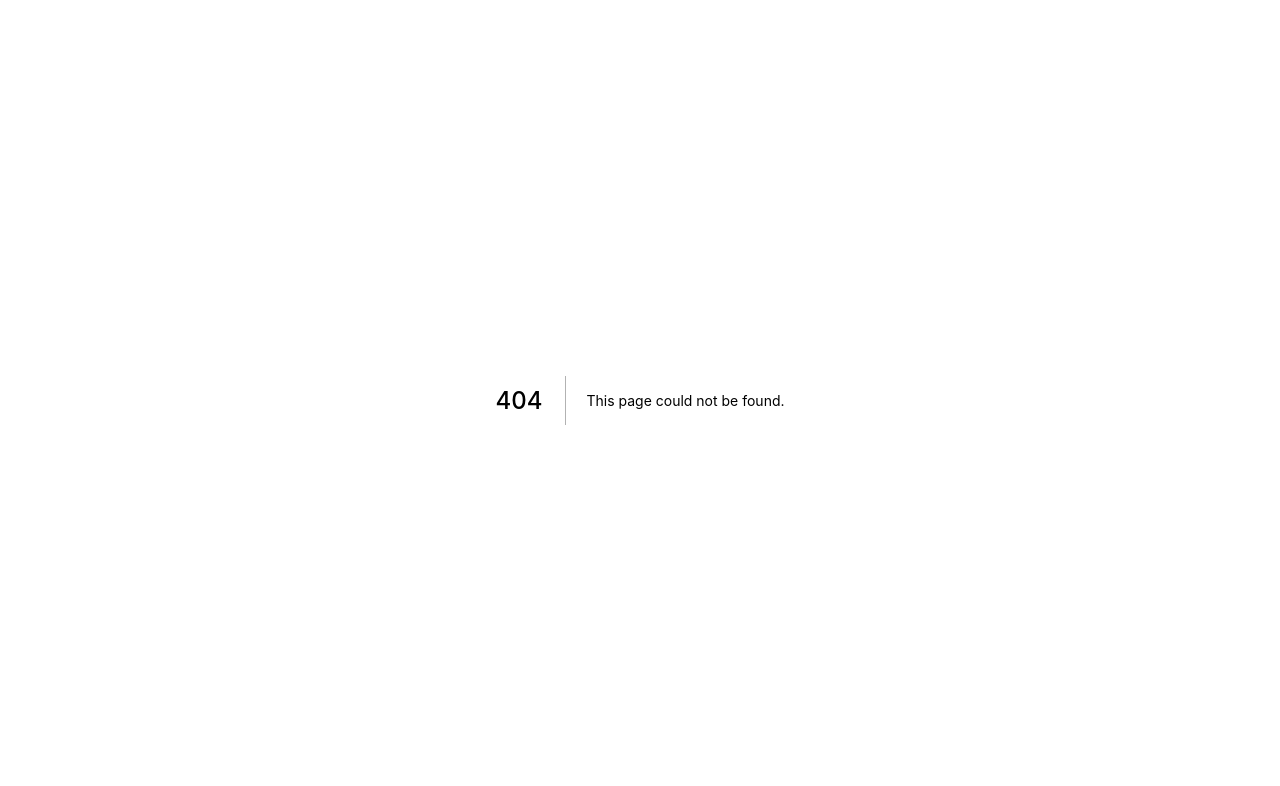
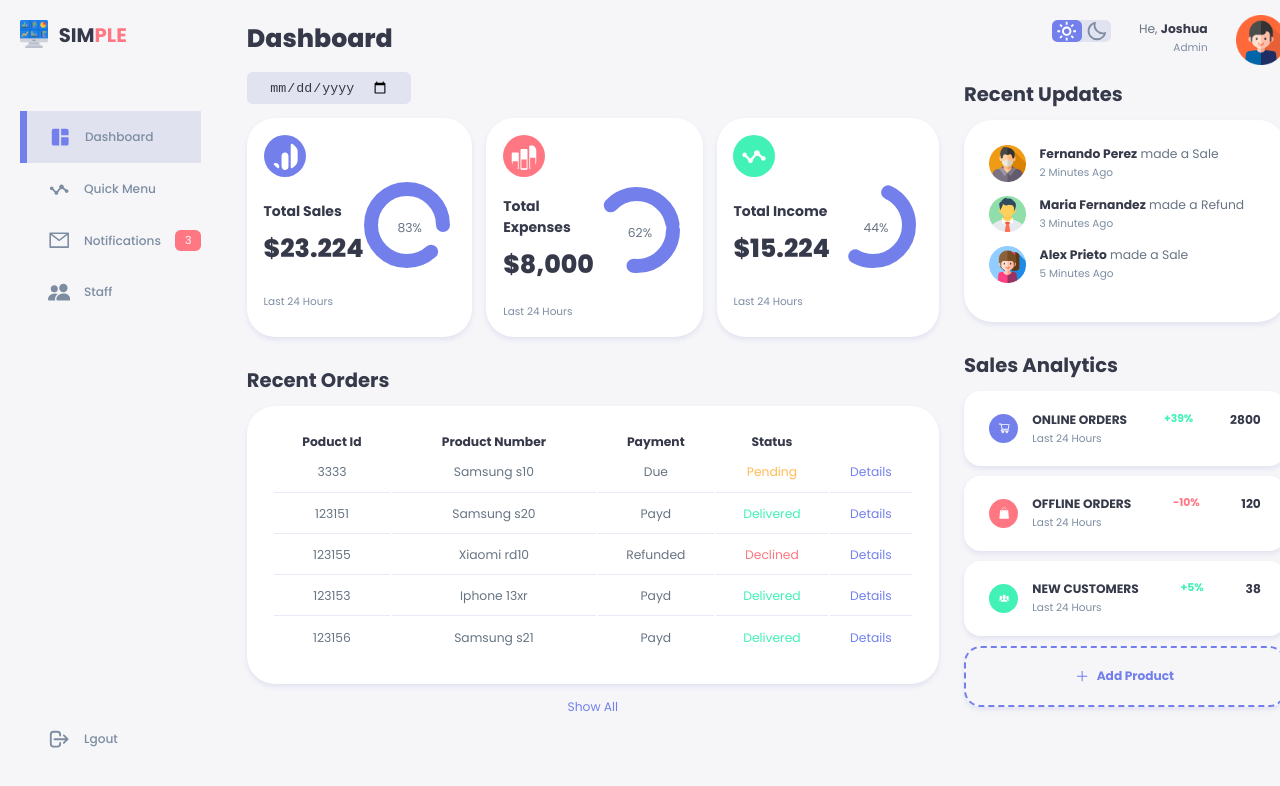
Before and after one commit to Joshua-Enrico/DashboardV2, a Next.js app: page /settings in a window 1280 px wide. Before the commit this address had no page. Shown: the top 786 px of the page. Built offline with nearby package versions, Linux system fonts and the light colour scheme.

Commit message:
dwopdown

```diff
--- a/components/sidebar/Style.js
+++ b/components/sidebar/Style.js
@@ -6,6 +6,7 @@ import { Mobile, Tablet } from '../../styles/Resposive';
 
 const MainContainer = styled.aside`
     height: 100vh;
+    position: fixed;
 
     ${Mobile({
         display: 'none',
@@ -32,6 +33,7 @@ const TopBar = styled.div`
     justify-content: space-between;
     margin-bottom: 1.4rem;
     margin-top: 1.4rem;
+    margin-left: 1.4rem;
 `;
 
 const Logo = styled.div`
@@ -50,6 +52,7 @@ const Image = styled.img`
 `;
 
 const H2 = styled.h2`
+    color: ${props => props.theme.Cdark};
     ${Tablet({
         display: 'none',
     })}
@@ -83,6 +86,7 @@ const SideBarNav = styled.div`
     height: 87vh;
     position: relative;
     top: 3rem;
+    margin-left: 1.4rem;
 
     & > div:last-child {
         & > div {
@@ -190,5 +194,4 @@ const Nmessage = styled.span`
 
 
 
-
 export { MainContainer, TopBar, Logo, Image, H2, Span, Close, SideBarNav, Link, H3, Section, Pages, Page, RoutContainer, Nmessage };
--- a/components/topright/Style.js
+++ b/components/topright/Style.js
@@ -112,10 +112,76 @@ const UserPhoto = styled.div`
 const Photo = styled.img`
     width: 3.6rem;
     margin-top: -5px;
+    cursor: pointer;
+`;
+
+
+//dropdown
+
+const DropDownContainer = styled.div`
+    display: none;
+    position: absolute;
+    width: 8rem;
+    margin-top: 4rem;
+    right: 1rem;
+    padding: 10px;
+    background: ${props => props.theme.Cwhite};
+    border-radius: ${props => props.theme.BorderRadius1};
+
+    &.active {
+        display: block;
+    }
+
+    box-shadow: 0 1rem 1rem rgba(132, 139, 200, 0.18);
+    &:hover {
+        box-shadow: none;
+    }
+
+    ${Mobile({
+        marginTop: '5rem',
+        width: '10rem',
+    })}
+
+`;
+
+
+const DropDown = styled.ul`
+    display: flex;
+    flex-direction: column;
+    align-items: right;
+    justify-content: center;
+    padding: 1rem 0rem;
+
+    border-radius: ${props => props.theme.BorderRadius1};
+    background: ${props => props.theme.Cwhite};
+    width: 7rem;
+    height: auto;
+    top: 4rem;
+
+`;
+
+const Items = styled.li`
+    style: none;
+    display: flex;
+    list-style-type: none;
+    justify-content: left;
+    align-items: center;
+    right: 0;
+    padding: 0.5rem;
+    margin-right: 0;
+    cursor: pointer;
+
+    & > svg {
+        margin-right: 0.5rem;
+    }
+    border-radius: ${props => props.theme.BorderRadius1};
+    &:hover {
+        background: ${props => props.theme.Cprimary};
+        scale: (1.1, 1.1);
+        color: white;
+    }
 `;
 
 
 
-
-
-export { TopRightContainer, Button, ThemeToggle, Profile, Info, P, B, Small, UserPhoto, Photo };
+export { TopRightContainer, Button, ThemeToggle, Profile, Info, P, B, Small, UserPhoto, Photo, DropDown, Items, DropDownContainer };
--- a/components/topright/TopRight.jsx
+++ b/components/topright/TopRight.jsx
@@ -1,10 +1,16 @@
-import { TopRightContainer, Button, ThemeToggle,
-        Profile, Info, P, B, Small, UserPhoto ,Photo } from "./Style"
+import {
+    TopRightContainer, Button, ThemeToggle,
+    Profile, Info, P, B, Small, UserPhoto, Photo, DropDown, Items, DropDownContainer
+} from "./Style"
 import { CgMenu } from 'react-icons/cg'
 import { BiSun, BiMoon } from 'react-icons/bi'
 import { SwitchTheme } from '../../redux/ThemeRedux';
 import { useDispatch, useSelector } from "react-redux";
-
+import { HiOutlineLogout } from 'react-icons/hi';
+import { AiOutlineSetting } from 'react-icons/ai';
+import { GiSettingsKnobs } from 'react-icons/gi';
+import { useRef } from "react";
+import { useClickAway } from 'react-use';
 
 
 
@@ -19,24 +25,61 @@ const TopRight = () => {
 
     };
 
+    // handle dropdown
+    let active = false;
+    const DropDownTgl = (e, id) => {
+            const element = document.getElementById(id);
+        if (active) {
+            element.classList.remove("active");
+            active = false;
+        } else {
+            element.classList.add("active");
+            active = true;
+        }
+
+    }
+    // handle click outside of down menu
+    const ref = useRef(null);
+    useClickAway(ref, () => {
+        const element = document.getElementById("DropCt");
+        element.classList.remove("active");
+        active = false;
+    });
+
     return (
         <TopRightContainer>
             <Button>
-                <CgMenu onClick={(e) => Toggle(e, "SideBar")}/>
+                <CgMenu onClick={(e) => Toggle(e, "SideBar")} />
             </Button>
             <ThemeToggle onClick={() => dispatch(SwitchTheme())}>
-                {thememode === "light" ? <BiSun className="active"/> : <BiSun/>}
-                {thememode === "dark" ? <BiMoon className="active"/> : <BiMoon/>}
+                {thememode === "light" ? <BiSun className="active" /> : <BiSun />}
+                {thememode === "dark" ? <BiMoon className="active" /> : <BiMoon />}
 
             </ThemeToggle>
-            <Profile>
+            <Profile ref={ref}>
                 <Info>
                     <P>He, <B>Joshua</B></P>
                     <Small>Admin</Small>
                 </Info>
-                <UserPhoto>
+                <UserPhoto onClick={(e) => DropDownTgl(e, "DropCt")}>
                     <Photo src="ProfileImg.png" />
                 </UserPhoto>
+                <DropDownContainer ref={ref} id="DropCt">
+                <DropDown>
+                    <Items>
+                        <GiSettingsKnobs/>
+                        Theme
+                    </Items>
+                    <Items>
+                        <AiOutlineSetting/>
+                        Setting
+                    </Items>
+                    <Items>
+                        <HiOutlineLogout />
+                        Logout
+                    </Items>
+                </DropDown>
+            </DropDownContainer>
             </Profile>
         </TopRightContainer>
     )
--- a/pages/_app.js
+++ b/pages/_app.js
@@ -1,7 +1,19 @@
 import '../styles/globals.css'
+import { Provider } from 'react-redux';
+import { PersistGate } from 'redux-persist/integration/react'
+import { store, persistor } from "../redux/Store"
+import SideBar from '../components/sidebar/SideBar';
+
 
 function MyApp({ Component, pageProps }) {
-  return <Component {...pageProps} />
+  return (
+    <Provider store={store} >
+      <PersistGate loading={null} persistor={persistor} >
+        <SideBar />
+      <Component {...pageProps} />
+      </PersistGate>
+    </Provider>
+  )
 }
 
 export default MyApp
--- /dev/null
+++ b/pages/settings.js
@@ -0,0 +1,18 @@
+import Head from 'next/head'
+import { Provider } from 'react-redux';
+import { store, persistor } from "../redux/Store"
+import { PersistGate } from 'redux-persist/integration/react'
+import Settings from '../pagescomp/Settings';
+
+
+
+export default function Home() {
+
+  return (
+    <Provider store={store} >
+      <PersistGate loading={null} persistor={persistor} >
+        <Settings />
+      </PersistGate>
+    </Provider>
+  )
+}
--- a/pagescomp/home.jsx
+++ b/pagescomp/Settings.jsx
@@ -14,7 +14,7 @@ import SalesAnalytics from '../components/salesAnalytics/SalesAnalytics'
 
 
 
-const Homepage = () => {
+const Settings = () => {
 
   const theme = useSelector((state) => state.theme.theme)
 
@@ -32,7 +32,7 @@ const Homepage = () => {
         </Head>
         <GlobalStyle />
         <MainContainer>
-          <SideBar />
+          <div></div>
           <Main>
             <Title>Dashboard</Title>
             <Date />
@@ -50,4 +50,4 @@ const Homepage = () => {
   )
 }
 
-export default Homepage
+export default Settings
--- a/styles/Style.js
+++ b/styles/Style.js
@@ -79,7 +79,8 @@ export const RightSide = styled.div`
 `
 
 export const Title = styled.h1`
-
     color: ${props => props.theme.Cdark};
-
+    ${Mobile({
+        marginTop: '-3.5rem',
+    })}
 `
--- a/styles/globals.css
+++ b/styles/globals.css
@@ -1,4 +1,20 @@
 html,
+
+body::-webkit-scrollbar {
+  width: 5px;               /* width of the entire scrollbar */
+}
+
+body::-webkit-scrollbar-track {
+  background: transparent;        /* color of the tracking area */
+}
+
+body::-webkit-scrollbar-thumb {
+  background-color: #717171;    /* color of the scroll thumb */
+  border-radius: 10px;       /* roundness of the scroll thumb */
+  border: 1px solid #717171;  /* creates padding around scroll thumb */
+}
+
+
 body {
   width: 100vw;
   height: 100vh;
@@ -34,6 +50,7 @@ a {
 
 html {
   font-size: 14px;
+
 }
 
 img {
```
Also changed, not shown: pages/dashboard.jsx (added, +10 -0 lines), pages/index.js (+2 -9 lines).
